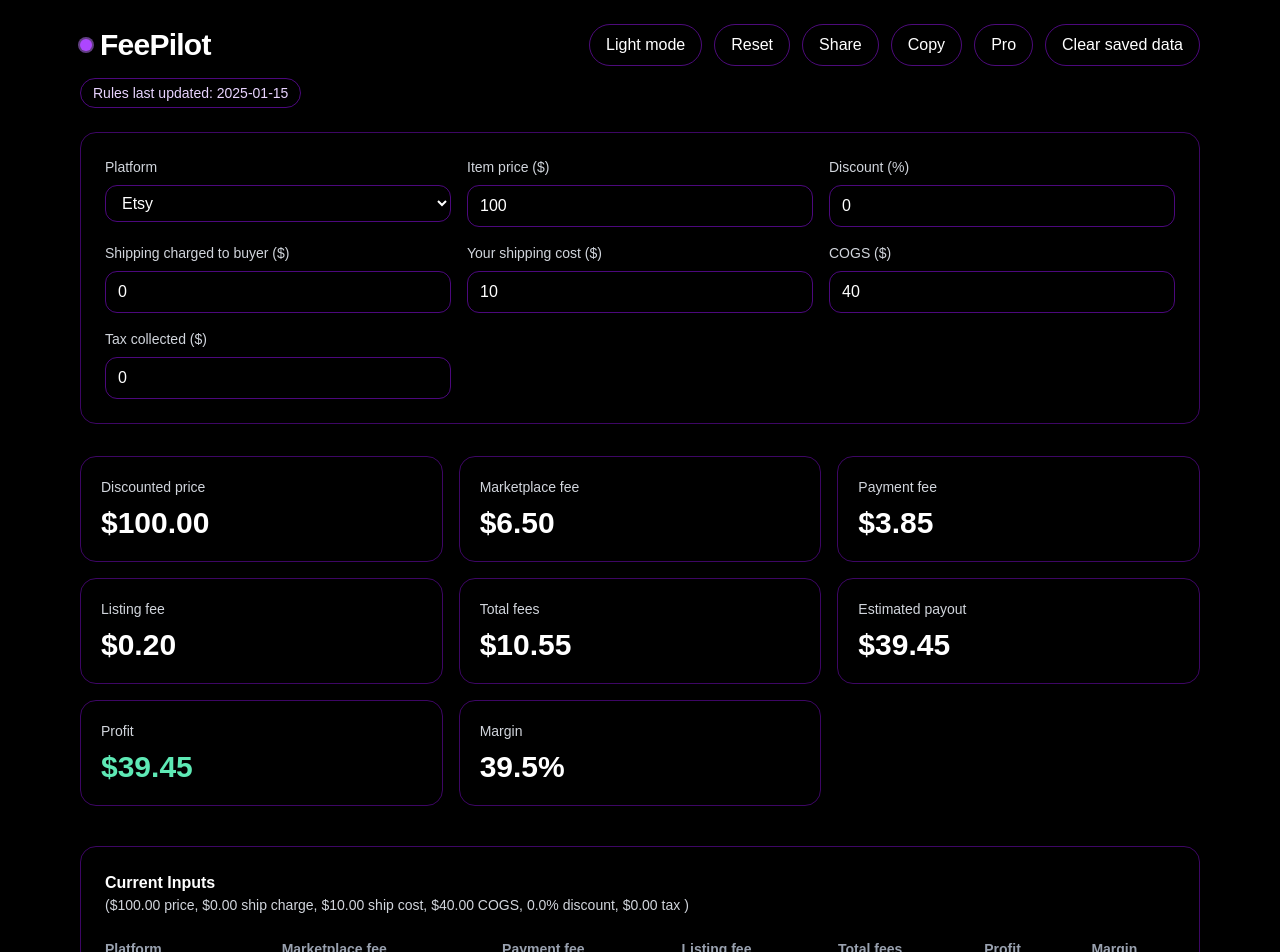
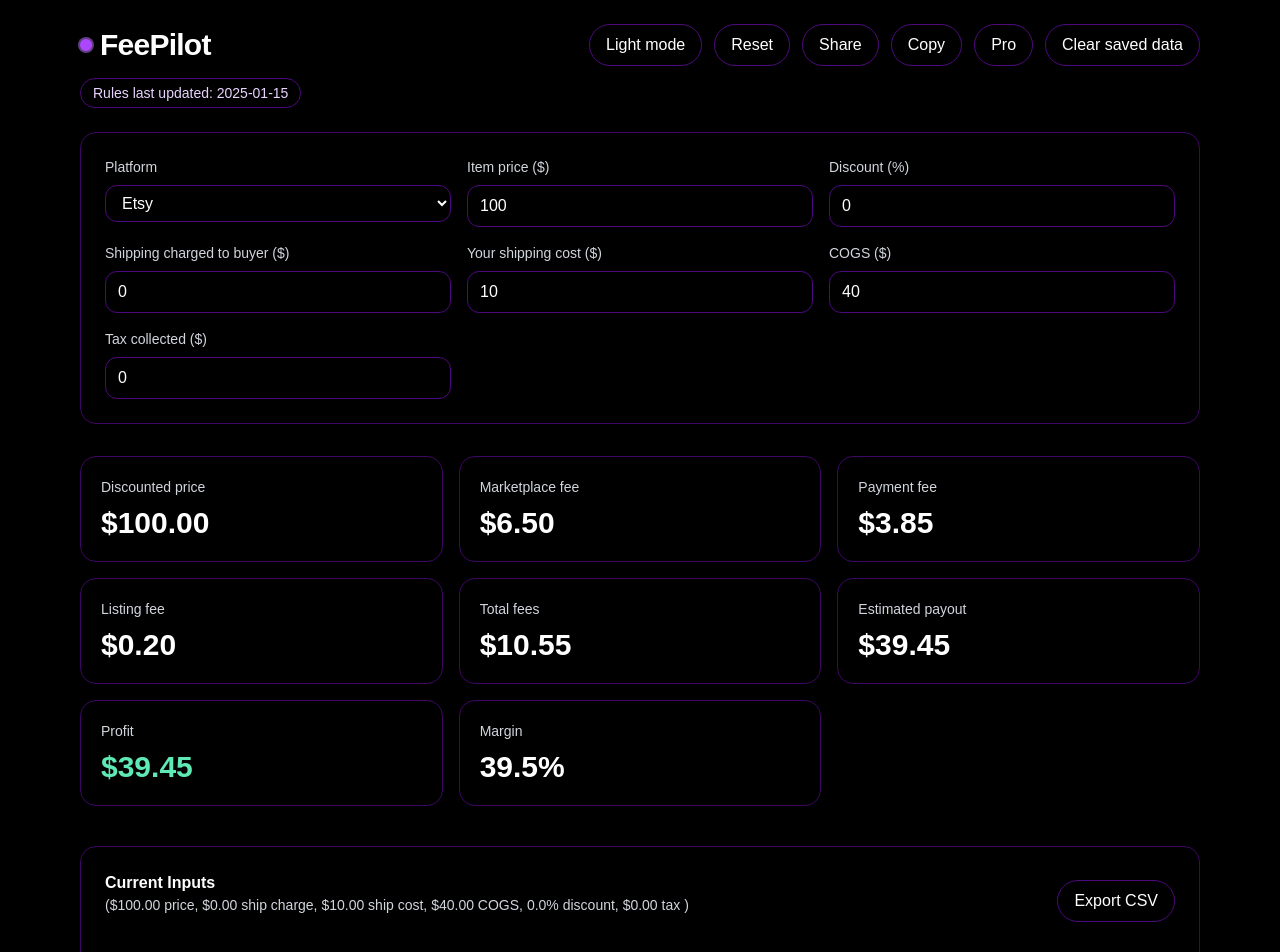
Before and after one commit to gpcreativestudios2018/FeePilot, a Next.js app: page / in a window 1280 px wide. Shown: the top 952 px of the page. Built offline with nearby package versions, Linux system fonts and the light colour scheme.

Commit message:
feat(export): add Export CSV for comparison table

```diff
--- a/src/app/components/ComparisonTableSection.tsx
+++ b/src/app/components/ComparisonTableSection.tsx
@@ -3,6 +3,7 @@
 import React from 'react';
 import CurrentInputs from './CurrentInputs';
 import { cx, formatMoneyWithParens } from '../../lib/format';
+import { downloadCsv } from '@/lib/csv';
 import type { PlatformKey } from '@/data/fees';
 
 type InputsLite = {
@@ -44,11 +45,46 @@ export default function ComparisonTableSection({
   const [mounted, setMounted] = React.useState(false);
   React.useEffect(() => setMounted(true), []);
 
+  const onExportCsv = React.useCallback(() => {
+    const rows: (string | number)[][] = [
+      [
+        'Platform',
+        'Marketplace fee',
+        'Payment fee',
+        'Listing fee',
+        'Total fees',
+        'Profit',
+        'Margin %',
+      ],
+      ...comparison.map((r) => [
+        r.platform[0].toUpperCase() + r.platform.slice(1),
+        r.marketplaceFee.toFixed(2),
+        r.paymentFee.toFixed(2),
+        r.listingFee.toFixed(2),
+        r.totalFees.toFixed(2),
+        r.profit.toFixed(2),
+        r.marginPct.toFixed(1),
+      ]),
+    ];
+
+    const nameBits = [
+      `price-${inputs.price}`,
+      `shipCharge-${inputs.shipCharge}`,
+      `shipCost-${inputs.shipCost}`,
+      `cogs-${inputs.cogs}`,
+      `disc-${inputs.discountPct}`,
+      `tax-${inputs.tax}`,
+    ].join('_');
+
+    downloadCsv(`feepilot_comparison_${nameBits}.csv`, rows);
+  }, [comparison, inputs]);
+
   return (
     <section className={cx('rounded-2xl p-4 sm:p-6', className)}>
+      <div className="mb-4 flex items-center justify-between gap-3">
         <CurrentInputs
           isLight={isLight}
-        className="mb-4"
+          className="mb-0"
           price={inputs.price}
           shipCharge={inputs.shipCharge}
           shipCost={inputs.shipCost}
@@ -56,6 +92,23 @@ export default function ComparisonTableSection({
           discountPct={inputs.discountPct}
           tax={inputs.tax}
         />
+
+        {/* Export CSV */}
+        <button
+          type="button"
+          onClick={onExportCsv}
+          className={cx(
+            'shrink-0 rounded-full px-4 py-2 text-base select-none border',
+            isLight
+              ? 'border-purple-800/70 text-black hover:bg-purple-50'
+              : 'border-purple-600/50 text-white hover:bg-white/5'
+          )}
+          aria-label="Export comparison as CSV"
+          title="Export comparison as CSV"
+        >
+          Export CSV
+        </button>
+      </div>
 
       <div className="overflow-x-auto rounded-2xl">
         <table className={cx('w-full text-sm', bodyText)}>
--- /dev/null
+++ b/src/lib/csv.ts
@@ -0,0 +1,23 @@
+// src/lib/csv.ts
+// Tiny CSV generator + downloader (client-side). No deps.
+
+function escapeCsvCell(v: string | number): string {
+  const s = String(v ?? '');
+  // Escape quotes by doubling them; wrap in quotes if it contains comma, quote, or newline
+  if (/[",\n]/.test(s)) return `"${s.replace(/"/g, '""')}"`;
+  return s;
+}
+
+export function downloadCsv(filename: string, rows: (string | number)[][]): void {
+  const csv = rows.map((r) => r.map(escapeCsvCell).join(',')).join('\r\n');
+  const blob = new Blob([csv], { type: 'text/csv;charset=utf-8;' });
+  const url = URL.createObjectURL(blob);
+  const a = document.createElement('a');
+  a.href = url;
+  a.download = filename;
+  a.style.display = 'none';
+  document.body.appendChild(a);
+  a.click();
+  document.body.removeChild(a);
+  URL.revokeObjectURL(url);
+}
```
Lines whose indentation alone changed are shown as unchanged.
